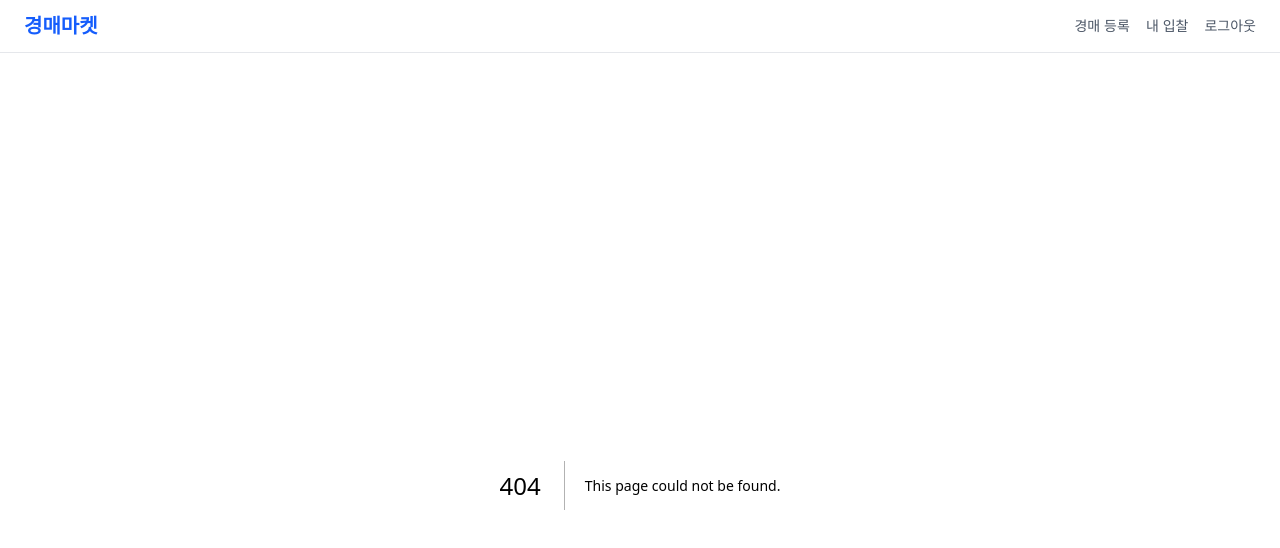
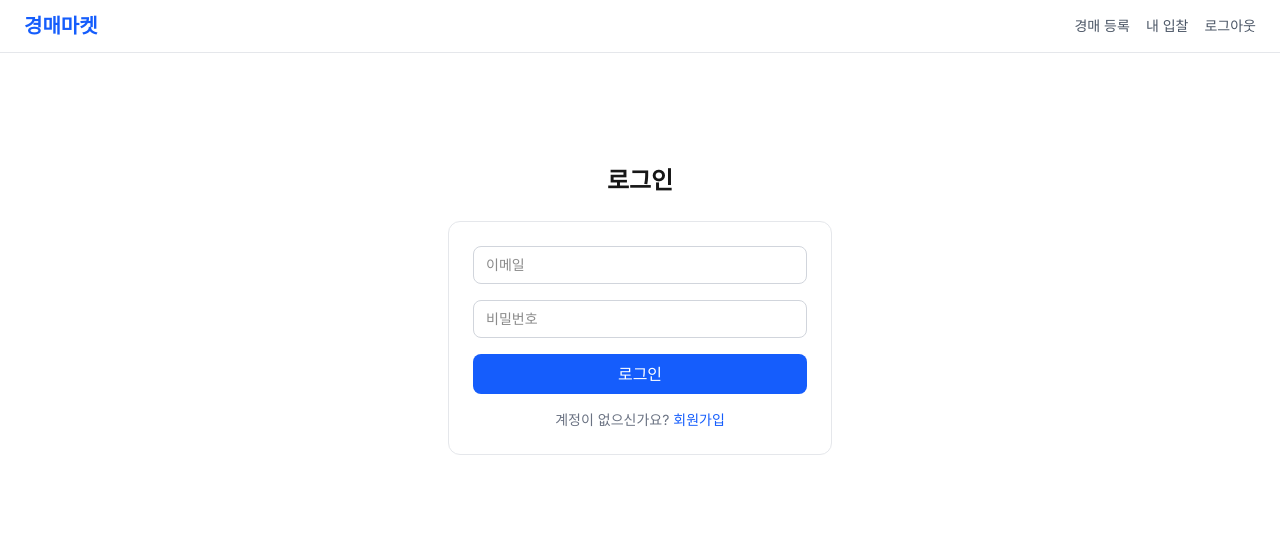
Before and after one commit to whgkdwnd/DB-project, a Next.js app: page /auth/login in a window 1280 px wide. Before the commit this address had no page. Shown: the top 548 px of the page. Built offline with nearby package versions, Linux system fonts and the light colour scheme.

Commit message:
feat: add auction registration and auth pages

```diff
--- /dev/null
+++ b/src/app/auctions/new/page.tsx
@@ -0,0 +1,53 @@
+'use client';
+import { useState } from 'react';
+import { useRouter } from 'next/navigation';
+
+export default function NewAuctionPage() {
+  const router = useRouter();
+  const [form, setForm] = useState({ title: '', description: '', starting_price: '', ends_at: '' });
+  const [error, setError] = useState('');
+
+  async function handleSubmit(e: React.FormEvent) {
+    e.preventDefault();
+    const res = await fetch('/api/auctions', {
+      method: 'POST',
+      headers: { 'Content-Type': 'application/json' },
+      body: JSON.stringify({ ...form, starting_price: parseInt(form.starting_price, 10) }),
+    });
+    const json = await res.json();
+    if (json.success) router.push(`/auctions/${json.data.id}`);
+    else setError(json.error);
+  }
+
+  return (
+    <div className="max-w-lg mx-auto">
+      <h1 className="text-2xl font-bold mb-6">경매 등록</h1>
+      <form onSubmit={handleSubmit} className="bg-white rounded-xl border border-gray-200 p-6 space-y-4">
+        <div>
+          <label className="block text-sm font-medium text-gray-700 mb-1">상품명</label>
+          <input className="w-full border border-gray-300 rounded-lg px-3 py-2 text-sm"
+            value={form.title} onChange={(e) => setForm({ ...form, title: e.target.value })} required />
+        </div>
+        <div>
+          <label className="block text-sm font-medium text-gray-700 mb-1">설명</label>
+          <textarea className="w-full border border-gray-300 rounded-lg px-3 py-2 text-sm"
+            value={form.description} onChange={(e) => setForm({ ...form, description: e.target.value })} rows={3} />
+        </div>
+        <div>
+          <label className="block text-sm font-medium text-gray-700 mb-1">시작가 (원)</label>
+          <input type="number" className="w-full border border-gray-300 rounded-lg px-3 py-2 text-sm"
+            value={form.starting_price} onChange={(e) => setForm({ ...form, starting_price: e.target.value })} required />
+        </div>
+        <div>
+          <label className="block text-sm font-medium text-gray-700 mb-1">마감 일시</label>
+          <input type="datetime-local" className="w-full border border-gray-300 rounded-lg px-3 py-2 text-sm"
+            value={form.ends_at} onChange={(e) => setForm({ ...form, ends_at: e.target.value })} required />
+        </div>
+        {error && <p className="text-red-500 text-sm">{error}</p>}
+        <button type="submit" className="w-full bg-blue-600 text-white py-2 rounded-lg hover:bg-blue-700">
+          등록하기
+        </button>
+      </form>
+    </div>
+  );
+}
--- /dev/null
+++ b/src/app/auth/login/page.tsx
@@ -0,0 +1,41 @@
+'use client';
+import { useState } from 'react';
+import { useRouter } from 'next/navigation';
+import Link from 'next/link';
+
+export default function LoginPage() {
+  const router = useRouter();
+  const [form, setForm] = useState({ email: '', password: '' });
+  const [error, setError] = useState('');
+
+  async function handleSubmit(e: React.FormEvent) {
+    e.preventDefault();
+    const res = await fetch('/api/auth/login', {
+      method: 'POST',
+      headers: { 'Content-Type': 'application/json' },
+      body: JSON.stringify(form),
+    });
+    const json = await res.json();
+    if (json.success) { router.push('/'); router.refresh(); }
+    else setError(json.error);
+  }
+
+  return (
+    <div className="max-w-sm mx-auto mt-20">
+      <h1 className="text-2xl font-bold mb-6 text-center">로그인</h1>
+      <form onSubmit={handleSubmit} className="bg-white rounded-xl border border-gray-200 p-6 space-y-4">
+        <input type="email" placeholder="이메일" className="w-full border border-gray-300 rounded-lg px-3 py-2 text-sm"
+          value={form.email} onChange={(e) => setForm({ ...form, email: e.target.value })} required />
+        <input type="password" placeholder="비밀번호" className="w-full border border-gray-300 rounded-lg px-3 py-2 text-sm"
+          value={form.password} onChange={(e) => setForm({ ...form, password: e.target.value })} required />
+        {error && <p className="text-red-500 text-sm">{error}</p>}
+        <button type="submit" className="w-full bg-blue-600 text-white py-2 rounded-lg hover:bg-blue-700">
+          로그인
+        </button>
+        <p className="text-center text-sm text-gray-500">
+          계정이 없으신가요? <Link href="/auth/register" className="text-blue-600">회원가입</Link>
+        </p>
+      </form>
+    </div>
+  );
+}
--- /dev/null
+++ b/src/app/auth/register/page.tsx
@@ -0,0 +1,43 @@
+'use client';
+import { useState } from 'react';
+import { useRouter } from 'next/navigation';
+import Link from 'next/link';
+
+export default function RegisterPage() {
+  const router = useRouter();
+  const [form, setForm] = useState({ email: '', password: '', name: '' });
+  const [error, setError] = useState('');
+
+  async function handleSubmit(e: React.FormEvent) {
+    e.preventDefault();
+    const res = await fetch('/api/auth/register', {
+      method: 'POST',
+      headers: { 'Content-Type': 'application/json' },
+      body: JSON.stringify(form),
+    });
+    const json = await res.json();
+    if (json.success) { router.push('/'); router.refresh(); }
+    else setError(json.error);
+  }
+
+  return (
+    <div className="max-w-sm mx-auto mt-20">
+      <h1 className="text-2xl font-bold mb-6 text-center">회원가입</h1>
+      <form onSubmit={handleSubmit} className="bg-white rounded-xl border border-gray-200 p-6 space-y-4">
+        <input placeholder="이름" className="w-full border border-gray-300 rounded-lg px-3 py-2 text-sm"
+          value={form.name} onChange={(e) => setForm({ ...form, name: e.target.value })} required />
+        <input type="email" placeholder="이메일" className="w-full border border-gray-300 rounded-lg px-3 py-2 text-sm"
+          value={form.email} onChange={(e) => setForm({ ...form, email: e.target.value })} required />
+        <input type="password" placeholder="비밀번호" className="w-full border border-gray-300 rounded-lg px-3 py-2 text-sm"
+          value={form.password} onChange={(e) => setForm({ ...form, password: e.target.value })} required />
+        {error && <p className="text-red-500 text-sm">{error}</p>}
+        <button type="submit" className="w-full bg-blue-600 text-white py-2 rounded-lg hover:bg-blue-700">
+          가입하기
+        </button>
+        <p className="text-center text-sm text-gray-500">
+          이미 계정이 있으신가요? <Link href="/auth/login" className="text-blue-600">로그인</Link>
+        </p>
+      </form>
+    </div>
+  );
+}
```
